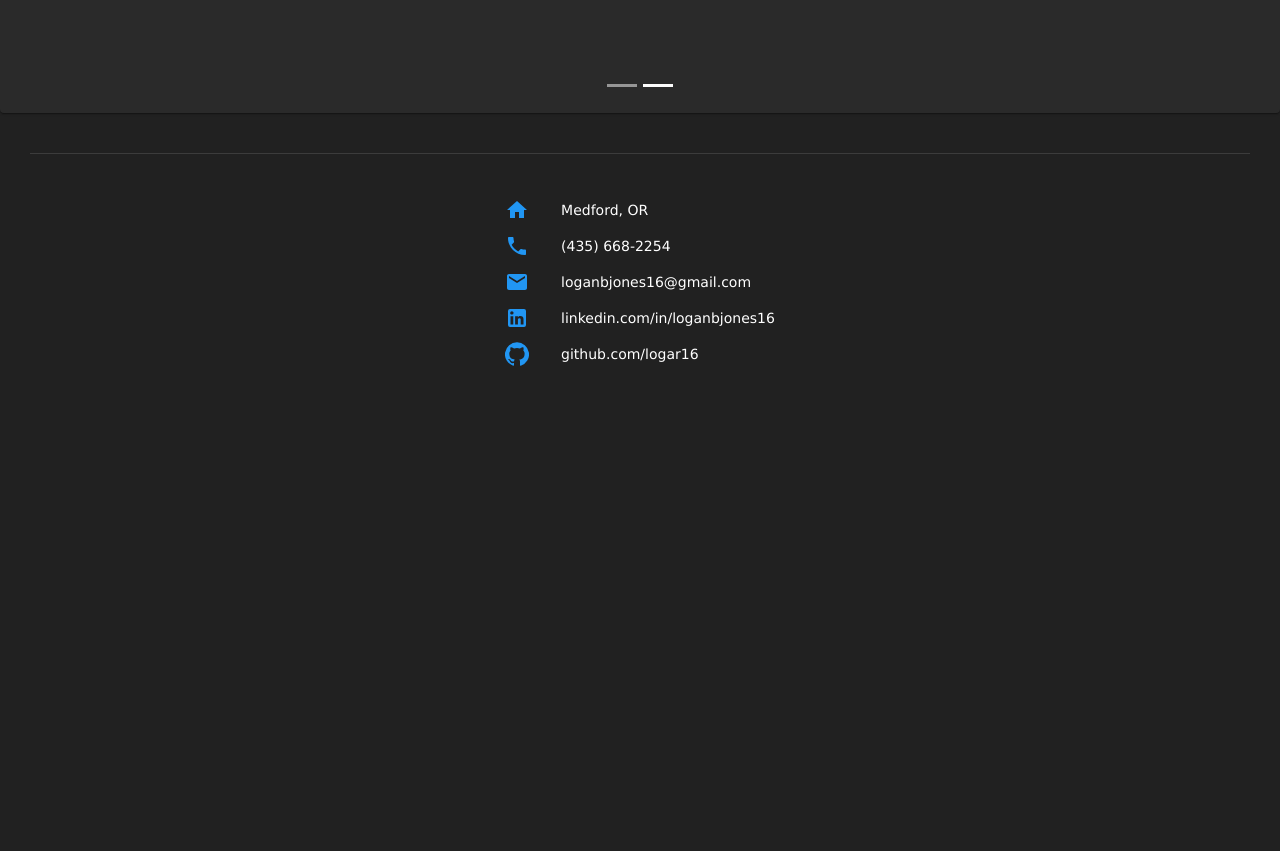
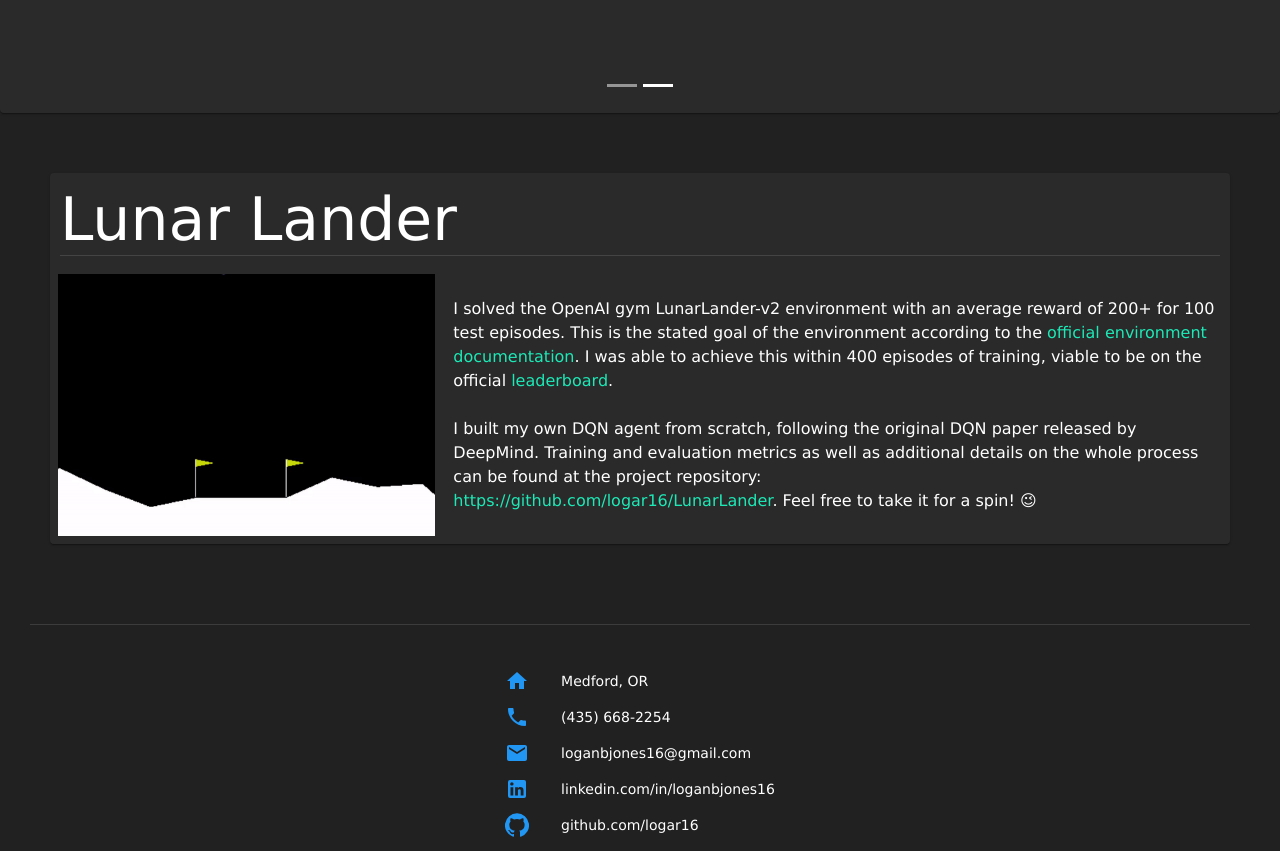
Before and after one commit to logar16/my-site, a React (Create React App) app: page /#/projects in a window 1280 px wide. Shown: the part 441-1292 px from the top of the page. Before the commit the page ends 821 px from the top, so only its background shows below. Built offline with nearby package versions, Linux system fonts and the light colour scheme.

Commit message:
Add LunarLander Project

```diff
--- /dev/null
+++ b/src/pages/projects/LunarLanderProj.js
@@ -0,0 +1,94 @@
+import React from "react";
+import { Divider, Grid, Link, Paper, Typography } from "@material-ui/core";
+import { makeStyles } from '@material-ui/core/styles';
+
+import landingGif from './SlidingLander.gif';
+
+const useStyles = makeStyles(() => ({
+  list: {
+    width: '100%',
+  },
+  item: {
+    width: '100%',
+    padding: 50,
+    margin: '20 0'
+  },
+  paper: {
+    width: '100%',
+    minHeight: 100,
+    backgroundColor: '#2a2a2a'
+  },
+  description: {
+    padding: 10,
+    height: '100%'
+  },
+  image: {
+    width: '100%',
+    padding: 8
+  },
+}));
+
+
+export default function LunarLander() {
+  const classes = useStyles();
+
+  return (
+    <Paper  id='lunarLander'  className={classes.paper}>
+      <Grid
+        container
+        className={classes.list}
+        direction='column'
+      >
+        <Title  className={classes.description}/>
+        <Body/>
+      </Grid>
+    </Paper>
+  );
+}
+
+function Title(props) {
+  return (
+    <Grid id='title' item  className={props.className}>
+      <Typography variant='h2'>
+        Lunar Lander
+      </Typography>
+      <Divider/>
+    </Grid>
+  );
+}
+
+
+function Body() {
+  const classes = useStyles();
+
+  return (
+    <Grid container justify='space-around'>
+      <Grid item  xs={4}>
+        <img className={classes.image} src={landingGif} alt=''/>
+      </Grid>
+      <Grid item  xs={8}>
+        <Grid
+          container
+          className={classes.description}
+          direction='column'
+          justify='center'
+        >
+          <Grid item>
+            <Typography variant='body1'>
+              I solved the OpenAI gym LunarLander-v2 environment with an average reward of 200+ for 100 test episodes.
+              This is the stated goal of the environment according to the <Link color='secondary' href='https://gym.openai.com/envs/LunarLander-v2/' target='_blank' rel="noreferrer">official environment documentation</Link>.
+              I was able to achieve this within 400 episodes of training, viable to be on the official <Link color='secondary' href='https://github.com/openai/gym/wiki/Leaderboard#lunarlander-v2' target='_blank' rel="noreferrer">leaderboard</Link>.
+              <br></br>
+              <br></br>
+              I built my own DQN agent from scratch, following the original DQN paper released by DeepMind.
+              Training and evaluation metrics as well as additional details on the whole process can be found at the project repository:
+              <br></br>
+              <Link color='secondary' href='https://github.com/logar16/LunarLander' target='_blank' rel="noreferrer">https://github.com/logar16/LunarLander</Link>.
+              Feel free to take it for a spin! 😉
+            </Typography>
+          </Grid>
+        </Grid>
+      </Grid>
+    </Grid>
+  );
+}
--- a/src/pages/projects/Projects.js
+++ b/src/pages/projects/Projects.js
@@ -1,12 +1,29 @@
 import React from "react";
-import { Divider, Grid, Typography } from "@material-ui/core";
+import { Divider, Grid } from "@material-ui/core";
 import { makeStyles } from '@material-ui/core/styles';
 
 import Carousel from './DemoCarousel';
+import LunarLander from './LunarLanderProj'
 import Contact from '../../common/Contact';
 
 
 const useStyles = makeStyles(() => ({
+  list: {
+    width: '100%',
+  },
+  item: {
+    width: '100%',
+    padding: 50,
+    margin: '20 0'
+  },
+  paper: {
+    width: '100%',
+    minHeight: 100,
+    backgroundColor: '#2a2a2a'
+  },
+  projectItem: {
+    padding: 10
+  },
   divider: {
     margin: 30,
   },
@@ -17,15 +34,19 @@
 export default function Projects() {
   const classes = useStyles();
 
-  const clickHandler = () => {
-    let start = document.getElementById('start');
-    start.scrollIntoView();
+  const handleClick = (event) => {
+    let id = event.target.id || '';
+    if (!id) return;
+    id = id.replace('-img', '');
+    let element = document.getElementById(id);
+    if (element)
+      element.scrollIntoView();
   }
 
   return (
     <div>
       <div>
-        <Carousel></Carousel>
+        <Carousel onClick={handleClick}></Carousel>
       </div>
 
       <div id='start' style={{height: 10}}/>
@@ -44,9 +65,18 @@
 
 
 function ProjectList() {
+  const classes = useStyles();
+
   return (
-    <Grid>
-
+    <Grid
+      container
+      className={classes.list}
+      direction='column'
+      alignItems='center'
+    >
+      <Grid item  className={classes.item}>
+        <LunarLander/>
+      </Grid>
     </Grid>
   );
 }
```
Also changed, not shown: src/pages/projects/SlidingLander.gif (added).
